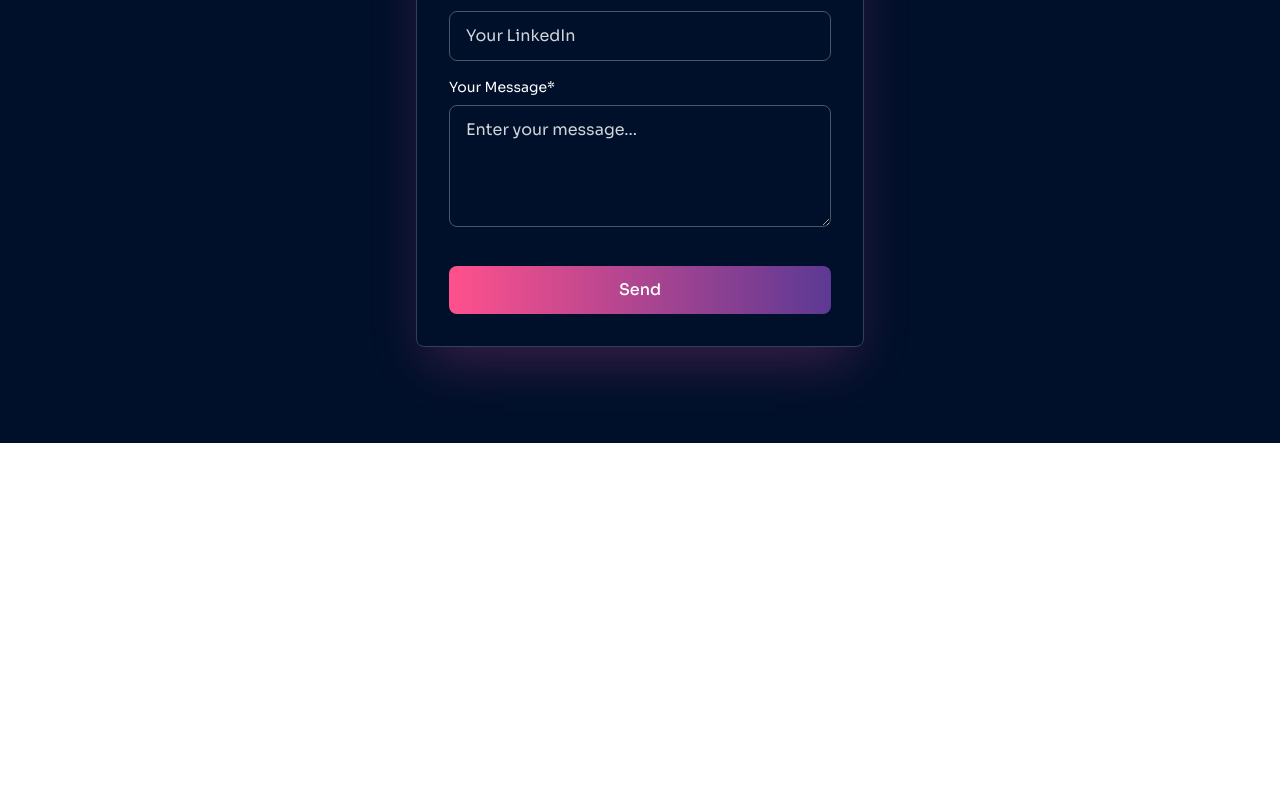
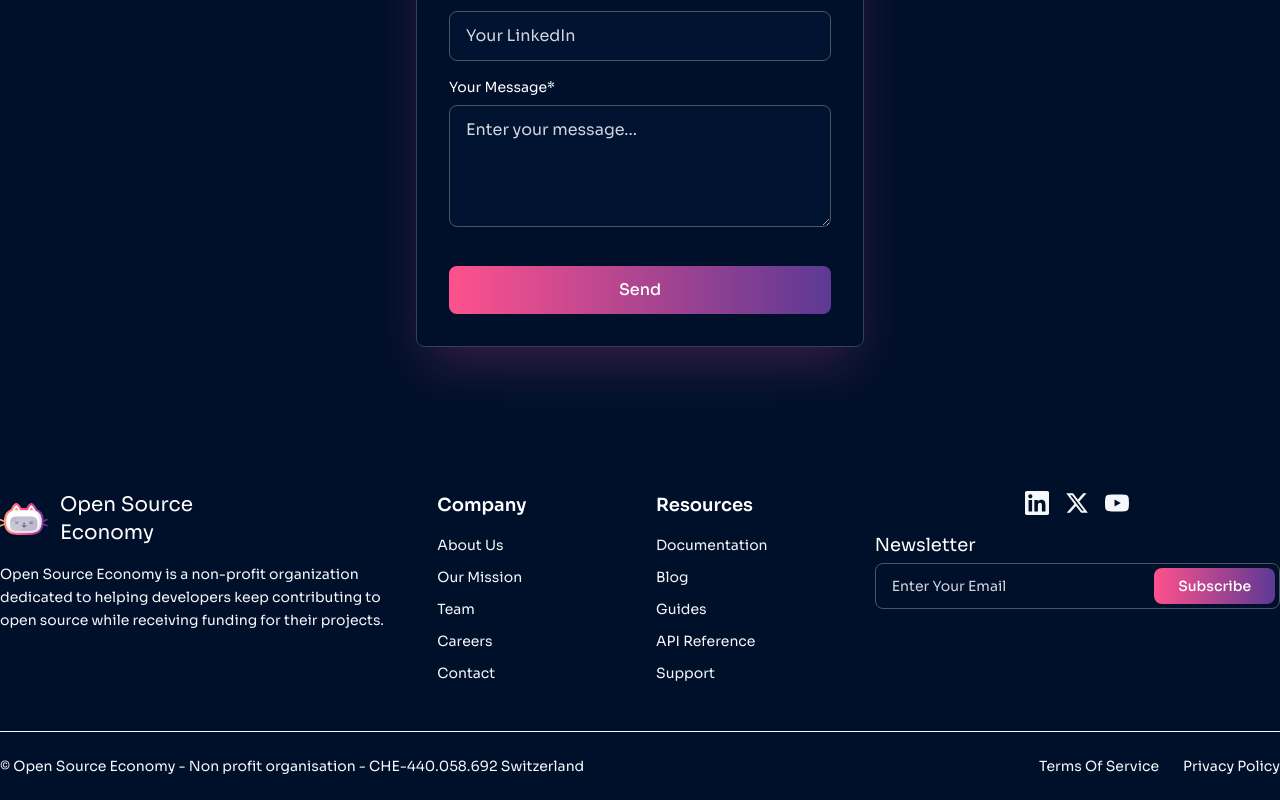
Before and after one commit to gabriel1997castro/open-source-economy, a React (Vite) app in the folder frontend/: page / in a window 1280 px wide. Shown: the part 3040-3840 px from the top of the page. Before the commit the page ends 3483 px from the top, so only its background shows below. Built offline with nearby package versions, Linux system fonts and the light colour scheme; no server answers.

Commit message:
Add footer components

```diff
--- a/frontend/src/App.css
+++ b/frontend/src/App.css
@@ -20,6 +20,8 @@
   --gradient-brand: linear-gradient(to right, #ff518c, #5c3994);
   --gradient-brand-hover: linear-gradient(to right, #e84a7f, #330879);
   --color-background: #00102a;
+  --color-input-bg: #001331;
+  --shadow-primary: 0 25px 50px -12px rgba(239, 77, 172, 0.25);
 }
 
 /* Global smooth scrolling and base styles */
--- a/frontend/src/App.tsx
+++ b/frontend/src/App.tsx
@@ -3,6 +3,7 @@ import { Suspense, lazy } from "react";
 import { Layout } from "./components/Layout";
 import { OpenSourceCost } from "./components/OpenSourceCost";
 import { LoadingSpinner } from "./components/LoadingSpinner";
+import { Footer } from "./components/footer";
 
 // Lazy load components that are below the fold
 const DoYouRemember = lazy(() =>
@@ -40,6 +41,8 @@ function App() {
         <Suspense fallback={<LoadingSpinner />}>
           <GetInTouch />
         </Suspense>
+
+        <Footer />
       </div>
     </Layout>
   );
--- a/frontend/src/components/ErrorCard.tsx
+++ b/frontend/src/components/ErrorCard.tsx
@@ -24,10 +24,7 @@ export const ErrorCard = ({
   return (
     <div className="fixed inset-0 bg-background/98 flex items-center justify-center p-4 z-50 mb-[-40px]">
       <div
-        className={`bg-background border border-gray-700 rounded-lg p-8 max-w-md mx-auto relative ${className}`}
-        style={{
-          boxShadow: "0 25px 50px -12px rgba(239, 77, 172, 0.25)",
-        }}
+        className={`bg-background border border-gray-700 rounded-lg p-8 max-w-md mx-auto relative shadow-primary ${className}`}
       >
         {/* Close Button */}
         {onClose && (
--- /dev/null
+++ b/frontend/src/components/NewsletterSubscription.tsx
@@ -0,0 +1,73 @@
+import { useState } from "react";
+import { Button } from "./Button";
+
+export const NewsletterSubscription = () => {
+  const [email, setEmail] = useState("");
+  const [isSubscribing, setIsSubscribing] = useState(false);
+  const [isSuccess, setIsSuccess] = useState(false);
+  const [error, setError] = useState("");
+
+  const handleSubmit = async (e: React.FormEvent) => {
+    e.preventDefault();
+
+    if (!email || !email.includes("@")) {
+      setError("Please enter a valid email address");
+      return;
+    }
+
+    setIsSubscribing(true);
+    setError("");
+
+    try {
+      // TODO: Integrate with newsletter API using ContactApiService
+      await new Promise((resolve) => setTimeout(resolve, 1000)); // Simulate API call
+      setIsSuccess(true);
+      setEmail("");
+    } catch {
+      setError("Failed to subscribe. Please try again.");
+    } finally {
+      setIsSubscribing(false);
+    }
+  };
+
+  if (isSuccess) {
+    return (
+      <div className="flex flex-col space-y-4">
+        <h3 className="text-lg text-neutral-white">Newsletter</h3>
+        <div className="bg-green-900/20 border border-green-500/30 rounded-lg p-4">
+          <p className="text-green-400 text-sm">
+            ✓ Successfully subscribed to our newsletter!
+          </p>
+        </div>
+      </div>
+    );
+  }
+
+  return (
+    <div className="flex flex-col space-y-1">
+      <h3 className="text-lg text-neutral-white">Newsletter</h3>
+      <form onSubmit={handleSubmit} className="relative">
+        <div className="flex items-center bg-background border border-gray-600 rounded-lg overflow-hidden focus-within:border-primary-500 focus-within:ring-1 focus-within:ring-primary-500 transition-colors">
+          <input
+            type="email"
+            value={email}
+            onChange={(e) => setEmail(e.target.value)}
+            placeholder="Enter Your Email"
+            className="flex-1 px-4 py-3 bg-transparent text-neutral-white placeholder-gray-300 focus:outline-none text-sm"
+            disabled={isSubscribing}
+          />
+          <Button
+            type="submit"
+            variant="primary"
+            size="md"
+            disabled={isSubscribing}
+            className="m-1 rounded-lg px-6"
+          >
+            {isSubscribing ? "Subscribing..." : "Subscribe"}
+          </Button>
+        </div>
+        {error && <p className="text-red-400 text-xs mt-2">{error}</p>}
+      </form>
+    </div>
+  );
+};
--- /dev/null
+++ b/frontend/src/components/footer/Footer.tsx
@@ -0,0 +1,68 @@
+import { FooterLogo } from "./FooterLogo";
+import { FooterSection } from "./FooterSection";
+import { FooterLink } from "./FooterLink";
+import { SocialLinks } from "./SocialLinks";
+import { NewsletterSubscription } from "../NewsletterSubscription";
+
+export const Footer = () => {
+  return (
+    <footer className="bg-background">
+      {/* Main Footer Content */}
+      <div className="max-w-7xl mx-auto py-12">
+        <div className="grid grid-cols-1 lg:grid-cols-6 gap-8">
+          {/* Logo and Description */}
+          <div className="lg:col-span-2">
+            <FooterLogo />
+          </div>
+
+          {/* Company Links */}
+          <div>
+            <FooterSection title="Company">
+              <FooterLink href="/about">About Us</FooterLink>
+              <FooterLink href="/mission">Our Mission</FooterLink>
+              <FooterLink href="/team">Team</FooterLink>
+              <FooterLink href="/careers">Careers</FooterLink>
+              <FooterLink href="/contact">Contact</FooterLink>
+            </FooterSection>
+          </div>
+
+          {/* Resources Links */}
+          <div>
+            <FooterSection title="Resources">
+              <FooterLink href="/docs">Documentation</FooterLink>
+              <FooterLink href="/blog">Blog</FooterLink>
+              <FooterLink href="/guides">Guides</FooterLink>
+              <FooterLink href="/api">API Reference</FooterLink>
+              <FooterLink href="/support">Support</FooterLink>
+            </FooterSection>
+          </div>
+
+          {/* Newsletter and Social */}
+          <div className="flex flex-col space-y-6 lg:col-span-2">
+            <div className="mb-4 self-center">
+              <SocialLinks />
+            </div>
+            <NewsletterSubscription />
+          </div>
+        </div>
+      </div>
+
+      {/* Bottom Footer */}
+      <div>
+        <div className="border-t text-neutral-gray-50 max-w-7xl mx-auto"></div>
+        <div className="max-w-7xl mx-auto py-6">
+          <div className="flex flex-col sm:flex-row justify-between items-center space-y-4 sm:space-y-0">
+            <p className="text-neutral-gray-50 text-sm">
+              © Open Source Economy - Non profit organisation - CHE-440.058.692
+              Switzerland
+            </p>
+            <div className="flex space-x-6">
+              <FooterLink href="/terms">Terms Of Service</FooterLink>
+              <FooterLink href="/privacy">Privacy Policy</FooterLink>
+            </div>
+          </div>
+        </div>
+      </div>
+    </footer>
+  );
+};
--- /dev/null
+++ b/frontend/src/components/footer/FooterLink.tsx
@@ -0,0 +1,23 @@
+import type { ReactNode } from "react";
+
+interface FooterLinkProps {
+  href: string;
+  children: ReactNode;
+  external?: boolean;
+}
+
+export const FooterLink = ({
+  href,
+  children,
+  external = false,
+}: FooterLinkProps) => {
+  return (
+    <a
+      href={href}
+      className="text-neutral-gray-50 hover:text-neutral-white transition-colors text-sm"
+      {...(external && { target: "_blank", rel: "noopener noreferrer" })}
+    >
+      {children}
+    </a>
+  );
+};
--- /dev/null
+++ b/frontend/src/components/footer/FooterLogo.tsx
@@ -0,0 +1,17 @@
+import { Logo } from "../Logo";
+
+export const FooterLogo = () => {
+  return (
+    <div className="flex flex-col space-y-4">
+      <div className="flex items-center space-x-3">
+        <Logo />
+        <div></div>
+      </div>
+      <p className="text-neutral-gray-50 text-sm max-w-md leading-relaxed">
+        Open Source Economy is a non-profit organization dedicated to helping
+        developers keep contributing to open source while receiving funding for
+        their projects.
+      </p>
+    </div>
+  );
+};
--- /dev/null
+++ b/frontend/src/components/footer/FooterSection.tsx
@@ -0,0 +1,15 @@
+import type { ReactNode } from "react";
+
+interface FooterSectionProps {
+  title: string;
+  children: ReactNode;
+}
+
+export const FooterSection = ({ title, children }: FooterSectionProps) => {
+  return (
+    <div className="flex flex-col space-y-4">
+      <h3 className="text-lg font-semibold text-neutral-white">{title}</h3>
+      <div className="flex flex-col space-y-3">{children}</div>
+    </div>
+  );
+};
--- /dev/null
+++ b/frontend/src/components/footer/SocialLinks.tsx
@@ -0,0 +1,52 @@
+interface SocialLinksProps {
+  className?: string;
+}
+
+export const SocialLinks = ({ className = "" }: SocialLinksProps) => {
+  const socialLinks = [
+    {
+      name: "LinkedIn",
+      href: "https://linkedin.com/company/open-source-economy",
+      icon: (
+        <svg className="w-6 h-6" fill="currentColor" viewBox="0 0 24 24">
+          <path d="M20.447 20.452h-3.554v-5.569c0-1.328-.027-3.037-1.852-3.037-1.853 0-2.136 1.445-2.136 2.939v5.667H9.351V9h3.414v1.561h.046c.477-.9 1.637-1.85 3.37-1.85 3.601 0 4.267 2.37 4.267 5.455v6.286zM5.337 7.433c-1.144 0-2.063-.926-2.063-2.065 0-1.138.92-2.063 2.063-2.063 1.14 0 2.064.925 2.064 2.063 0 1.139-.925 2.065-2.064 2.065zm1.782 13.019H3.555V9h3.564v11.452zM22.225 0H1.771C.792 0 0 .774 0 1.729v20.542C0 23.227.792 24 1.771 24h20.451C23.2 24 24 23.227 24 22.271V1.729C24 .774 23.2 0 22.222 0h.003z" />
+        </svg>
+      ),
+    },
+    {
+      name: "X",
+      href: "https://x.com/OS_Economy",
+      icon: (
+        <svg className="w-6 h-6" fill="currentColor" viewBox="0 0 24 24">
+          <path d="M18.244 2.25h3.308l-7.227 8.26 8.502 11.24H16.17l-5.214-6.817L4.99 21.75H1.68l7.73-8.835L1.254 2.25H8.08l4.713 6.231zm-1.161 17.52h1.833L7.084 4.126H5.117z" />
+        </svg>
+      ),
+    },
+    {
+      name: "YouTube",
+      href: "https://www.youtube.com/@OpenSourceEconomy-hn3tg",
+      icon: (
+        <svg className="w-6 h-6" fill="currentColor" viewBox="0 0 24 24">
+          <path d="M23.498 6.186a3.016 3.016 0 0 0-2.122-2.136C19.505 3.545 12 3.545 12 3.545s-7.505 0-9.377.505A3.017 3.017 0 0 0 .502 6.186C0 8.07 0 12 0 12s0 3.93.502 5.814a3.016 3.016 0 0 0 2.122 2.136c1.871.505 9.376.505 9.376.505s7.505 0 9.377-.505a3.015 3.015 0 0 0 2.122-2.136C24 15.93 24 12 24 12s0-3.93-.502-5.814zM9.545 15.568V8.432L15.818 12l-6.273 3.568z" />
+        </svg>
+      ),
+    },
+  ];
+
+  return (
+    <div className={`flex space-x-4 ${className}`}>
+      {socialLinks.map((social) => (
+        <a
+          key={social.name}
+          href={social.href}
+          target="_blank"
+          rel="noopener noreferrer"
+          className="text-neutral-gray-50 hover:text-neutral-white transition-colors"
+          aria-label={social.name}
+        >
+          {social.icon}
+        </a>
+      ))}
+    </div>
+  );
+};
--- /dev/null
+++ b/frontend/src/components/footer/index.ts
@@ -0,0 +1,6 @@
+export { Footer } from "./Footer";
+export { FooterLogo } from "./FooterLogo";
+export { FooterSection } from "./FooterSection";
+export { FooterLink } from "./FooterLink";
+export { SocialLinks } from "./SocialLinks";
+export { NewsletterSubscription } from "../NewsletterSubscription";
```
Also changed, not shown: frontend/src/components/ContactForm.tsx (+5 -10 lines).
